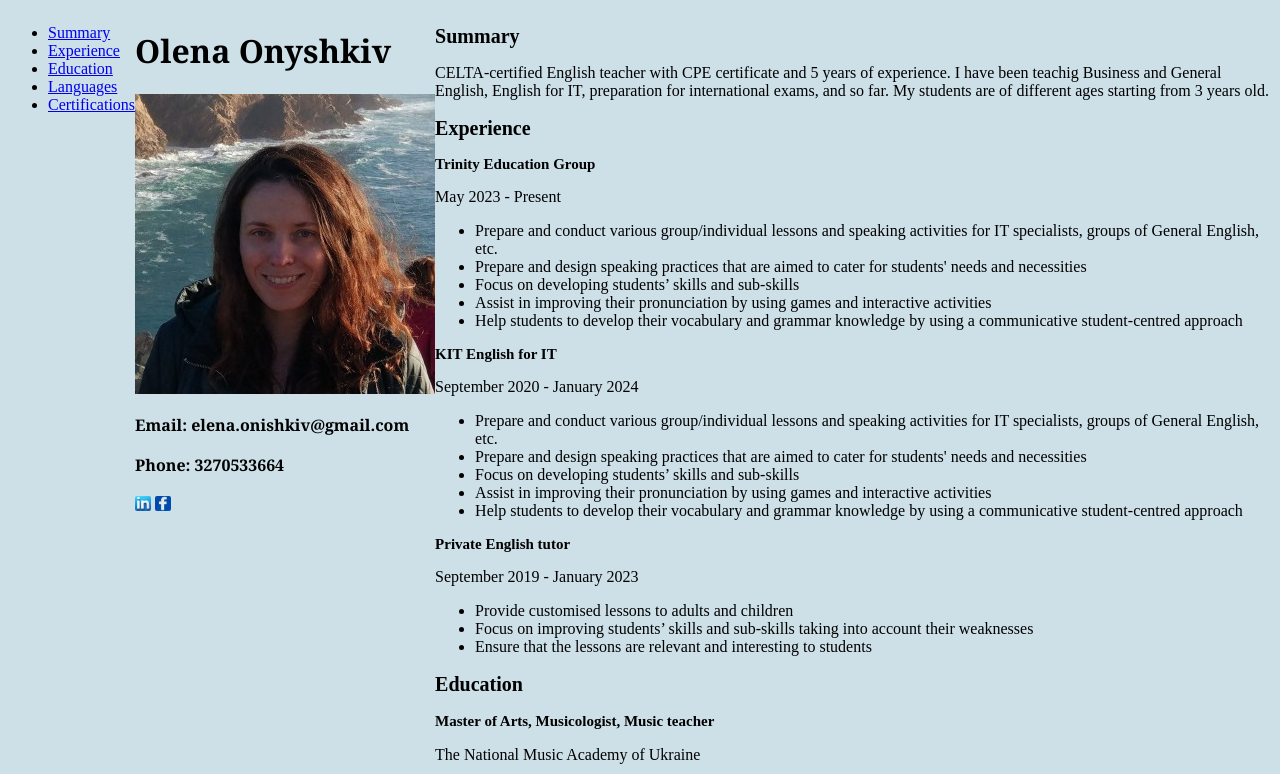
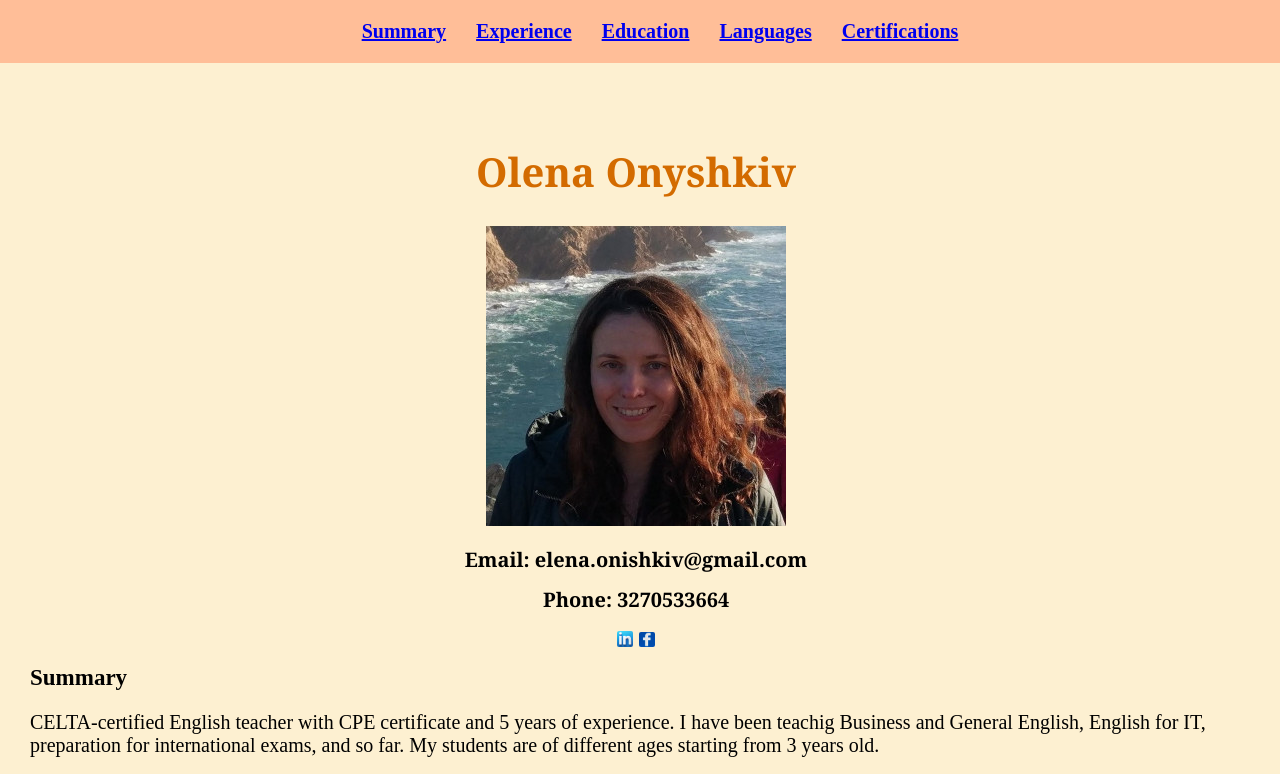
Before and after one commit to OlenaKin/My-CV, a plain HTML site: page index.html in a window 1280 px wide. Shown: the top 774 px of the page. Drawn offline with Linux system fonts and the light colour scheme.

Commit message:
Css and flexbox added

```diff
--- a/index.html
+++ b/index.html
@@ -10,18 +10,21 @@
 
 
    <body>
+    <h1>Olena Onyshkiv</h1>
+         <img src="Images/29935134.jpg" alt="CV picture" class="profilepicture"/>
             <nav>
                 <ul>
                     <li><a href="#summary">Summary</a></li>
                     <li><a href="#experience">Experience</a></li>
                     <li><a href="#education">Education</a></li>
-            <li><a href="#laguages">Languages</a></li>
+                    <li><a href="#languages">Languages</a></li>
                     <li><a href="#certifications">Certifications</a></li>
                 </ul>
             </nav>
-     <header>
-         <h1>Olena Onyshkiv</h1>
-         <img src="Images/29935134.jpg" alt="CV picture"/>
+        </header>
+
+
+
     <div class="container">
              <div>
                  <p>Email: elena.onishkiv@gmail.com</p>
@@ -46,12 +49,12 @@
 
 
      <main>
-         <section>
+         <section id="summary">
              <h2>Summary</h2>
              <p>CELTA-certified English teacher with CPE certificate and 5 years of experience. I have been teachig Business and General English, English for IT, preparation for international exams, and so far. My students are of different ages starting from 3 years old.</p>
          </section>
 
-         <section>
+         <section id="experience">
              <h2>Experience</h2>
 
              <div>
@@ -102,13 +105,13 @@
                 </div>
          </section>
 
-         <section>
+         <section id="education">
              <h2>Education</h2>
              <h3>Master of Arts, Musicologist, Music teacher</h3>
              <p>The National Music Academy of Ukraine</p>
          </section>
 
-         <section>
+         <section id="languages">
              <h2>Languages</h2>
              <p>
                  <ul>
@@ -121,7 +124,7 @@
              </p>
          </section>
 
-         <section>
+         <section id="certifications">
              <h2>Certifications</h2>
              <p>
                  <ul>
--- a/styles.css
+++ b/styles.css
@@ -1,19 +1,54 @@
 body{
-    background-color: rgb(205, 223, 231);
+    background-color: #FDF0D1;
+    font-size: 20px;
+    margin-left: 0;
+
+
+}
+
+nav{
+    background-color: #FFBE98;
+    color: black;
+    font-weight: bold;
+    position: fixed;
+    width: 100%;
+    top: 0;
+    z-index: 1000;
+
+}
+
+nav ul{
     display: flex;
+    flex-wrap: wrap;
+    justify-content: center;
+    font-size: 20px;
+    list-style: none;
+    gap: 30px;
+
+}
+
+h1{
+    margin-top: 9rem;
+    text-align: center;
+}
+
+.profilepicture {
+    text-align: center;
+    display: block;
+    margin: auto;
 }
 
 .container{
     display: flex;
     flex-direction: column;
+    justify-content: center;
+    align-items: center;
 
 
 }
 
-nav{
-
-    display: flex;
-    flex-direction: row;
+main{
+    margin-left: 30px;
 }
 
 div div{
@@ -24,17 +59,26 @@ div div{
 
 h1{
     font-family: Georgia, 'Times New Roman', Times, serif;
+    color: #D36B00;
 }
 
 h2{
-font-size: 20px;
+    font-size: 23px;
 }
 
 h3{
-font-size: 15px;
+    font-size: 20px;
 }
 
 .button{
     border-radius: 2px;
     width: 1rem;
 }
+
+@media (max-width: 1044px) and (min-width:400px)
+ {
+    body {
+     flex-direction: column;
+     height: 100%;
+    }
+}
```
Lines whose indentation alone changed are shown as unchanged.
